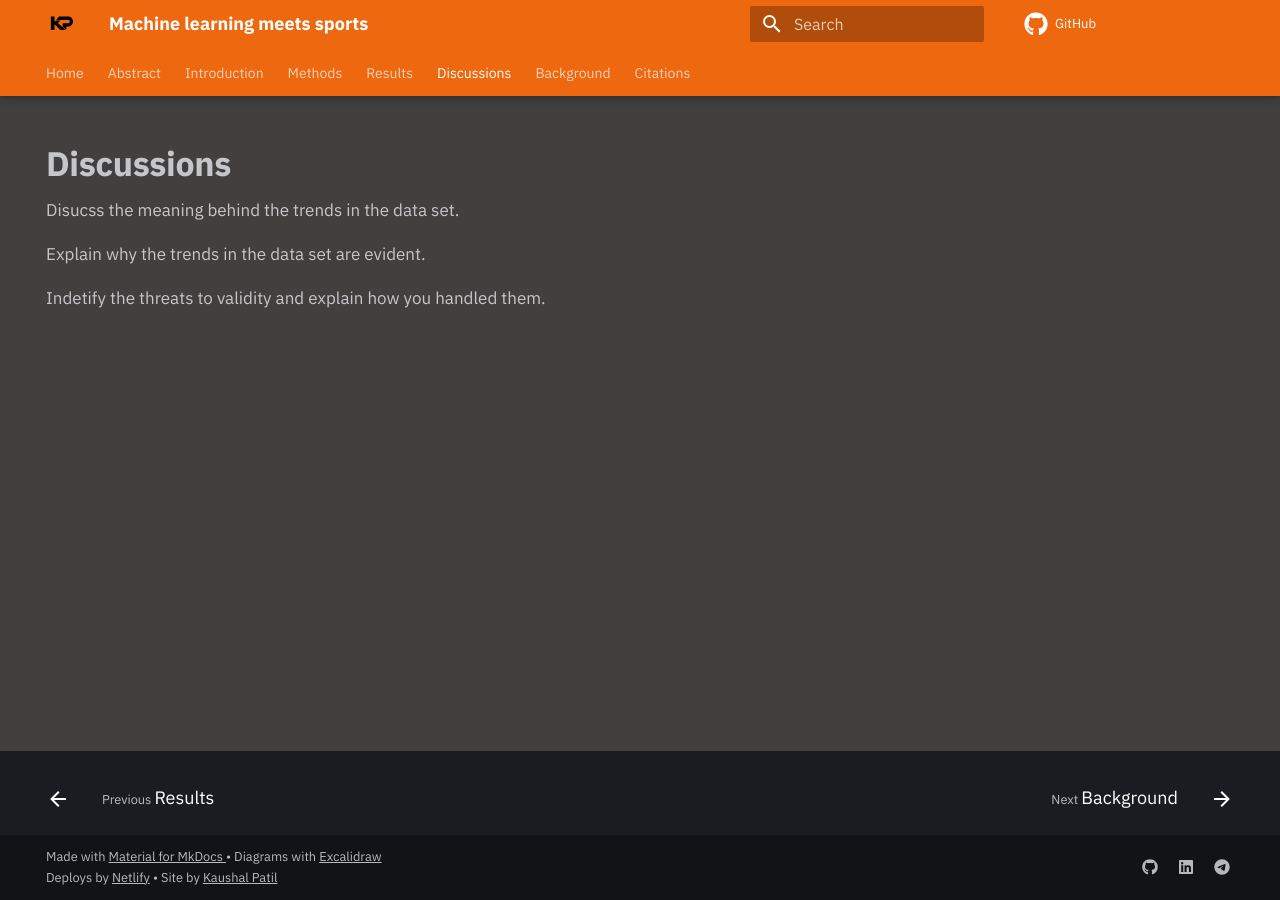
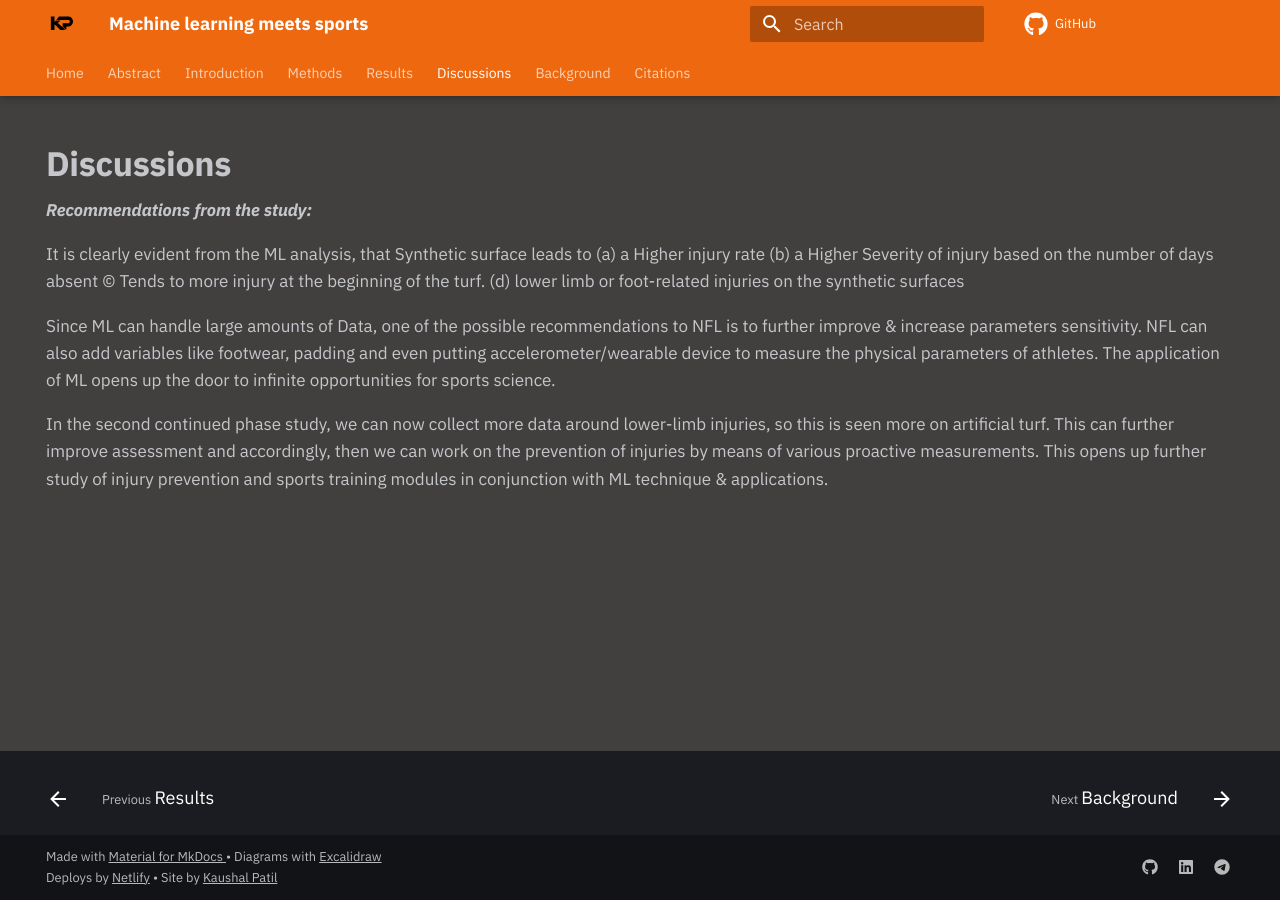
Before and after one commit to kaushal1014/research-paper-template-Athlete-Injuries, an MkDocs documentation site: the page built from docs/discussion/index.md, in a window 1280 px wide. Built offline with MkDocs 1.6.1 and Material for MkDocs 9.7.7, drawn with Linux system fonts in a browser that asks for light colours; some web fonts are replaced; comment, search, counter and statistics services are not loaded.

Commit message:
added recommendation

```diff
--- a/docs/discussion/index.md
+++ b/docs/discussion/index.md
@@ -6,8 +6,10 @@ hide:
 
 # Discussions
 
-Disucss the meaning behind the trends in the data set.
+***Recommendations from the study:***
 
-Explain why the trends in the data set are evident.
+It is clearly evident from the ML analysis, that Synthetic surface leads to (a) a Higher injury rate (b) a Higher Severity of injury based on the number of days absent (c) Tends to more injury at the beginning of the turf. (d) lower limb or foot-related injuries on the synthetic surfaces
 
-Indetify the threats to validity and explain how you handled them.
+Since ML can handle large amounts of Data, one of the possible recommendations to NFL is to further improve & increase parameters sensitivity. NFL can also add variables like footwear, padding and even putting accelerometer/wearable device to measure the physical parameters of athletes. The application of ML opens up the door to infinite opportunities for sports science.
+
+In the second continued phase study, we can now collect more data around lower-limb injuries, so this is seen more on artificial turf. This can further improve assessment and accordingly, then we can work on the prevention of injuries by means of various proactive measurements. This opens up further study of injury prevention and sports training modules in conjunction with ML technique & applications.
```
